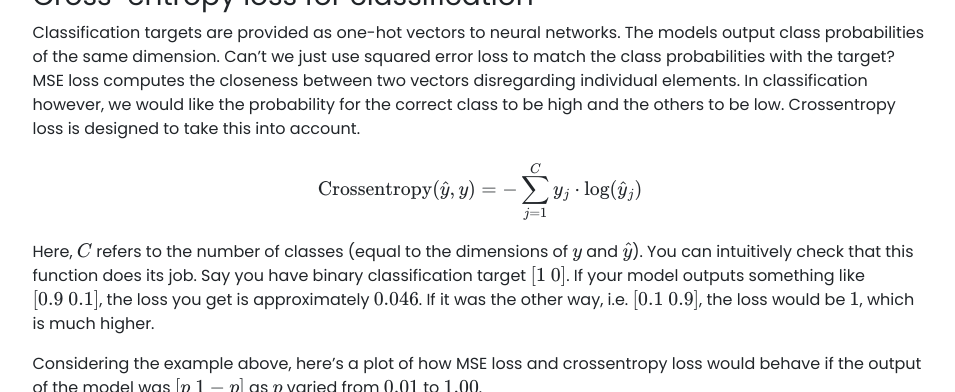
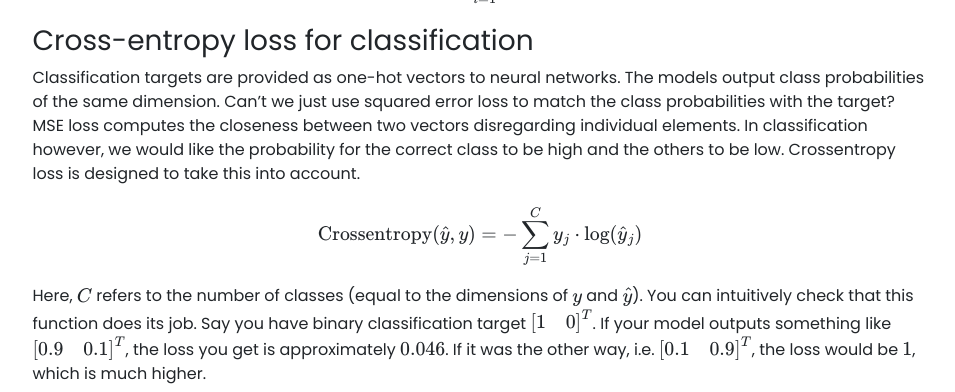
Before and after one commit to NishantPrabhu/nishantprabhu.github.io, a Jekyll site: the page built from _posts/2020-08-05-testing.md, in a window 1280 px wide and 900 px high, scrolled down 7939 px, cut to the strip 0-392 px from the top of the window. Shown: the whole strip, without its empty margins (160-1115 px from the left). Built offline with Jekyll 4.4.1, drawn with Linux system fonts in a browser that asks for light colours; nearby versions of some CDN libraries; our own code applies the rules of GitHub Pages for plain Markdown files; formulas are drawn with MathJax 3; some of the changed text lies outside the part shown.

Commit message:
Updated neural network basics

```diff
--- a/_posts/2020-08-05-testing.md
+++ b/_posts/2020-08-05-testing.md
@@ -38,7 +38,7 @@
     <img src="https://i.imgur.com/WcyHAcN.png" alt="weights example" width="300"/>
 </p>
 
-It is very convenient to represent this phenomenon as a matrix operation. If you have a vector of inputs $x=\left[\begin{array}{ccc}1 & 2 & 1 \end{array}\right]$ and a vector of weights $w=\left[\begin{array}{ccc}1 & 0 & -1\end{array}\right]$, then the operation above can be conveniently represented as:
+It is very convenient to represent this phenomenon as a matrix operation. If you have a vector of inputs $x=\left[\begin{array}{ccc}1 & 2 & 1 \end{array}\right]^{T}$ and a vector of weights $w=\left[\begin{array}{ccc}1 & 0 & -1\end{array}\right]^{T}$, then the operation above can be conveniently represented as:
 
 $$
 a=w^{T}x+b=\left[\begin{array}{ccc}
@@ -221,6 +221,7 @@
 $$
 
 This reduces to a familiar general form ...
+
 $$
 \nabla_{a}\textrm{softmax}(a)=\textrm{softmax}(a)\cdot\left[I-\textrm{softmax}^{T}(a)\right]
 $$
@@ -248,7 +249,7 @@
 \textrm{Crossentropy}(\hat{y}, y) = -\sum_{j=1}^{C} y_{j}\cdot \log(\hat{y}_{j})
 $$
 
-Here, $C$ refers to the number of classes (equal to the dimensions of $y$ and $\hat{y}$). You can intuitively check that this function does its job. Say you have binary classification target $\left[\begin{array}{c}1\\ 0\end{array}\right]$. If your model outputs something like $\left[\begin{array}{c}0.9\\ 0.1\end{array}\right]$, the loss you get is approximately $0.046$. If it was the other way, i.e. $\left[\begin{array}{c}0.1\\ 0.9\end{array}\right]$, the loss would be $1$, which is much higher.
+Here, $C$ refers to the number of classes (equal to the dimensions of $y$ and $\hat{y}$). You can intuitively check that this function does its job. Say you have binary classification target $\left[\begin{array}{cc}1 & 0\end{array}\right]^{T}$. If your model outputs something like $\left[\begin{array}{cc}0.9 & 0.1\end{array}\right]^{T}$, the loss you get is approximately $0.046$. If it was the other way, i.e. $\left[\begin{array}{cc}0.1 & 0.9\end{array}\right]^{T}$, the loss would be $1$, which is much higher.
 
 Considering the example above, here's a plot of how MSE loss and crossentropy loss would behave if the output of the model was $\left[\begin{array}{c}p\\ 1-p\end{array}\right]$ as $p$ varied from $0.01$ to $1.00$.
 
```
